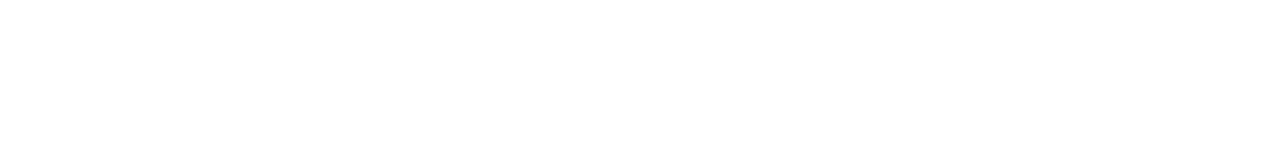
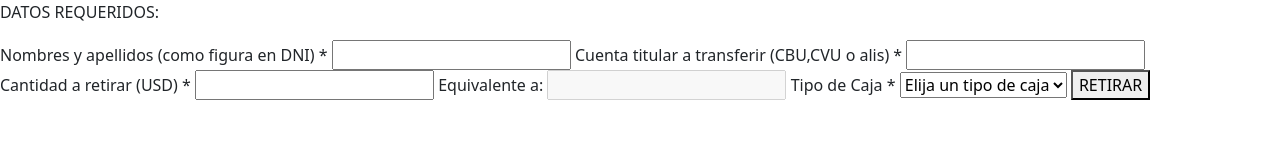
Before and after one commit to roAscurra/Retirospig, a website: page index.html in a window 1280 px wide. Drawn offline with nearby package versions, Linux system fonts and the light colour scheme.

Commit message:
Estructurando formulario

```diff
--- a/index.html
+++ b/index.html
@@ -8,5 +8,32 @@
     <title>Retiros</title>
 </head>
 <body>
+    <form action="submit">
+        <p>DATOS REQUERIDOS:</p>
+        <label for="nombreApellido">Nombres y apellidos (como figura en DNI)
+            <span>*</span>
+        </label>
+        <input type="text">
+        <label for="cuenta">Cuenta titular a transferir (CBU,CVU o alis)
+            <span>*</span>
+        </label>
+        <input type="text">
+        <label for="cantidad">Cantidad a retirar (USD)
+            <span>*</span>
+        </label>
+        <input type="number">
+        <label for="equivalente">Equivalente a:</label>
+        <input type="number" disabled>
+        <label for="caja">Tipo de Caja
+            <span>*</span>
+        </label>
+        <select name="tipoCaja" id="tipoCaja">
+            <option value="0">Elija un tipo de caja</option>
+            <option value="Empresa">Caja Empresa</option>
+            <option value="Pais">Caja País</option>
+            <option value="Inmueble">Caja Inmueble</option>
+        </select>
+        <button>RETIRAR</button>
+    </form>
 </body>
 </html>
```
